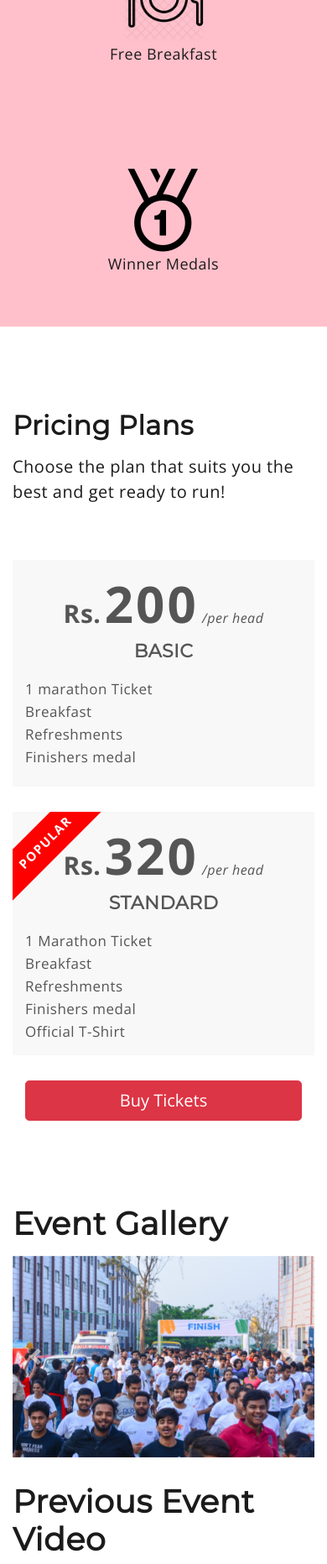
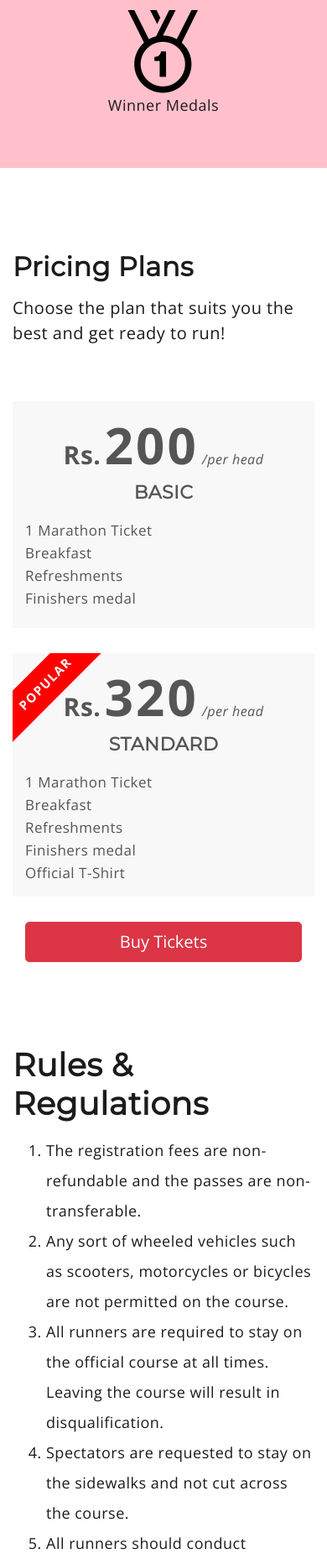
Before and after one commit to ameyaditya/parichay_website, a PHP site: page /marathon/mainpage in a window 390 px wide. Shown: the part 2493-4356 px from the top of the page at 84% size. Run offline with PHP 8.4, Linux system fonts and the light colour scheme; some libraries are stand-ins or nearby versions.

Commit message:
fixed and refined more stuff

```diff
--- a/fest website/marathon website/mainpage.php
+++ b/fest website/marathon website/mainpage.php
@@ -31,6 +31,7 @@
 	<link rel="stylesheet" type="text/css" href="style.css">
 	<script src="https://code.jquery.com/jquery-3.2.1.slim.min.js" integrity="sha384-KJ3o2DKtIkvYIK3UENzmM7KCkRr/rE9/Qpg6aAZGJwFDMVNA/GpGFF93hXpG5KkN" crossorigin="anonymous"></script>
 	<script src="https://cdnjs.cloudflare.com/ajax/libs/popper.js/1.12.9/umd/popper.min.js" integrity="sha384-ApNbgh9B+Y1QKtv3Rn7W3mgPxhU9K/ScQsAP7hUibX39j7fakFPskvXusvfa0b4Q" crossorigin="anonymous"></script>
+	<script src="https://ajax.googleapis.com/ajax/libs/jquery/2.2.0/jquery.min.js"></script>
 	<script src="https://maxcdn.bootstrapcdn.com/bootstrap/4.0.0/js/bootstrap.min.js" integrity="sha384-JZR6Spejh4U02d8jOt6vLEHfe/JQGiRRSQQxSfFWpi1MquVdAyjUar5+76PVCmYl" crossorigin="anonymous"></script>
 	<script type="text/javascript" src="back.js"></script>
 
@@ -77,6 +78,12 @@
 				</div>
 
 			</div>
+			<div class="carousel-item">
+				<div class="banner">
+					<div class="bg2"></div>
+
+				</div>
+			</div>
 		</div>
 	</div>
 	<div class="quote-container container">
@@ -99,7 +106,7 @@
 		</div>
 	</div>
 	<div class="container">
-		<h2 class="mu-title" id="aboutmarathon">About Step Up 2.0</h2>
+		<h2 class="mu-title" id="aboutmarathon">Step Up 2.0</h2>
 		<p class="lead"><!--Run, because we owe it to them.
 Run, so that those roars, chirps, growls don't fade away to silence .
 Tie those shoe laces tight and break the sweat, run it to save the wildlife.
@@ -154,7 +161,7 @@
 											</div>
 											<h3 class="mu-price-title">BASIC</h3>
 											<ul>
-												<li>1 marathon Ticket</li>
+												<li>1 Marathon Ticket</li>
 												<li>Breakfast</li>
 												<li>Refreshments</li>
 												<li>Finishers medal</li>
@@ -194,7 +201,21 @@
 			</div>
 		</section>
 		<!-- End Pricing -->
-
+<div class="container">
+	<h1 class="mu-title" id="eventgallery">Rules & Regulations</h1>
+	<div class="rules-box">
+		<ol>
+			<li>The registration fees are non-refundable and the passes are non-transferable.</li>
+			<li>Any sort of wheeled vehicles such as scooters, motorcycles or bicycles are not permitted on the course.</li>
+			<li>All runners are required to stay on the official course at all times. Leaving the course will result in disqualification.</li>
+			<li>Spectators are requested to stay on the sidewalks and not cut across the course.</li>
+			<li>All runners should conduct themselves in a sporting manner and respect the other runners and organizers.</li>
+			<li>Runners are requested not to litter or leave behind bottles, food wrappers and any other waste on the route.</li>
+			<li>The college or the organizers are not responsible for any personal items belonging to the runners.</li>
+			<li>Headphones are permitted but the runners are advised to be aware of their surroundings for their own safety as well as the safety of others.</li>
+		</ol>
+	</div>
+</div>
 
 
 
@@ -272,7 +293,7 @@
 <div class="container video">
 	<h1 class="mu-title">Previous Event Video</h1>
 	<div class="embed-responsive embed-responsive-16by9">
-	  <iframe class="embed-responsive-item" src="https://www.youtube.com/embed/zpOULjyy-n8?rel=0" allowfullscreen></iframe>
+	  <iframe class="embed-responsive-item" src="https://www.youtube.com/embed/6ct4cOujgL0?autoplay=1&loop=1&playlist=6ct4cOujgL0" allowfullscreen></iframe>
 	</div>
 </div>
 
--- a/fest website/marathon website/style.css
+++ b/fest website/marathon website/style.css
@@ -288,6 +288,19 @@
 	align-items: center;
 	background-color: black;
 }
+.banner .bg2{
+	position: absolute;
+	z-index: -1;
+	top:0;
+	bottom: 0;
+	right: 0;
+	left: 0;
+	background: url("images/tshirt.jpg") center center;
+	height: 100vh;
+	width: 100%;
+	background-repeat: no-repeat;
+	background-size: contain;
+}
 .banner .bg{
 	position: absolute;
 	z-index: -1;
@@ -295,7 +308,7 @@
 	bottom: 0;
 	right: 0;
 	left: 0;
-	background: url("images/homepage2.jpeg") center center;
+	background: url("images/elephant.jpg") center center;
 	height: 100vh;
 	width: 100%;
 	background-repeat: no-repeat;
@@ -510,7 +523,7 @@
 		width: 100px;
 	}
 	.banner .bg{
-		background: url("images/homepage.jpeg") center center;
+		background: url("images/rhino.jpg") center center;
 		background-repeat: no-repeat;
 		background-size: contain;
 	}
@@ -518,8 +531,7 @@
 		font-size: 1.5em;
 	}
 	.quote-container{
-		margin-left: 20px;
-		margin-right: 20px;
+		font-size: 0.6em;
 	}
 }
 @media screen and (max-width: 767px){
@@ -545,7 +557,10 @@
 	}
 
 }
-
+.rules-box{
+	font-size: 1.2em;
+	line-height: 200%;
+}
 #mu-pricing {
 	background-color: #fff;
 	display: inline;
```
Also changed, not shown: fest website/marathon website/images/rhino.jpg (added), fest website/marathon website/images/tshirt.jpg (added), 2 other files.
